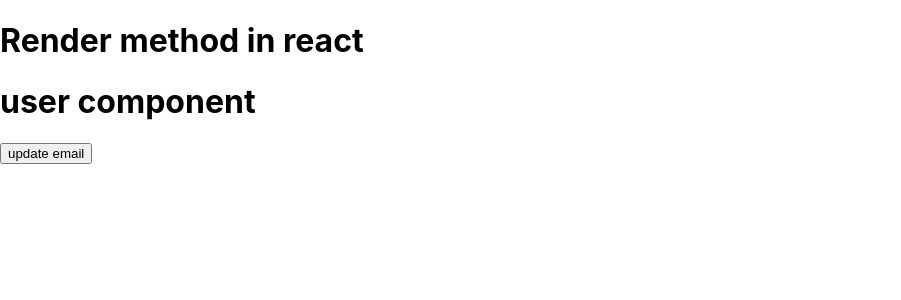
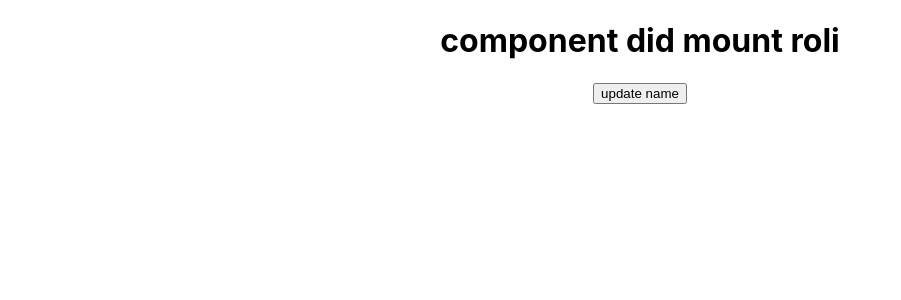
Before and after one commit to rolitiwari1234/Reactjs, a React (Create React App) app: page / in a window 1280 px wide. Shown: the top 300 px of the page, without its empty margins (0-901 px from the left). Built offline with nearby package versions, Linux system fonts and the light colour scheme.

Commit message:
component did mount life cycle method

```diff
--- a/src/App.js
+++ b/src/App.js
@@ -2,17 +2,30 @@
 import logo from './logo.svg';
 import './App.css';
 import React from 'react'
-import Cycle from './Cycle';
 
-function App(){
-    const [name,setName] = React.useState("yashi")
+class App extends React.Component{
+
+    constructor(){
+        super();
+        this.state = {
+            name:"roli"
+        }
+        console.warn("constructor")
+    }
+
+    componentDidMount(){
+        console.warn("componentDidMount")
+    }
+    render()
+    {
+        console.warn("render")
     return(
-    <div>
-        <h1> Render method in react</h1>
-        <Cycle />
-        {/* <button onClick={()=>setName("roli")}>update name</button> */}
+    <div className = "App">
+        <h1>component did mount {this.state.name}</h1>
+        <button onClick={()=>{this.setState({name:"yashi"})}}>update name</button>
+
     </div>
 )
 }
-
+}
  export default App;
--- a/src/Cycle.js
+++ b/src/Cycle.js
@@ -12,7 +12,7 @@
     {
         console.warn("cycle rendering",this.state.email)
         return(
-            <div>
+            <div className='App'>
                 <h1> user component </h1>
                 <button onClick={()=>this.setState({email:"yashi@gmail.com"})}>update email</button>
             </div>
```
